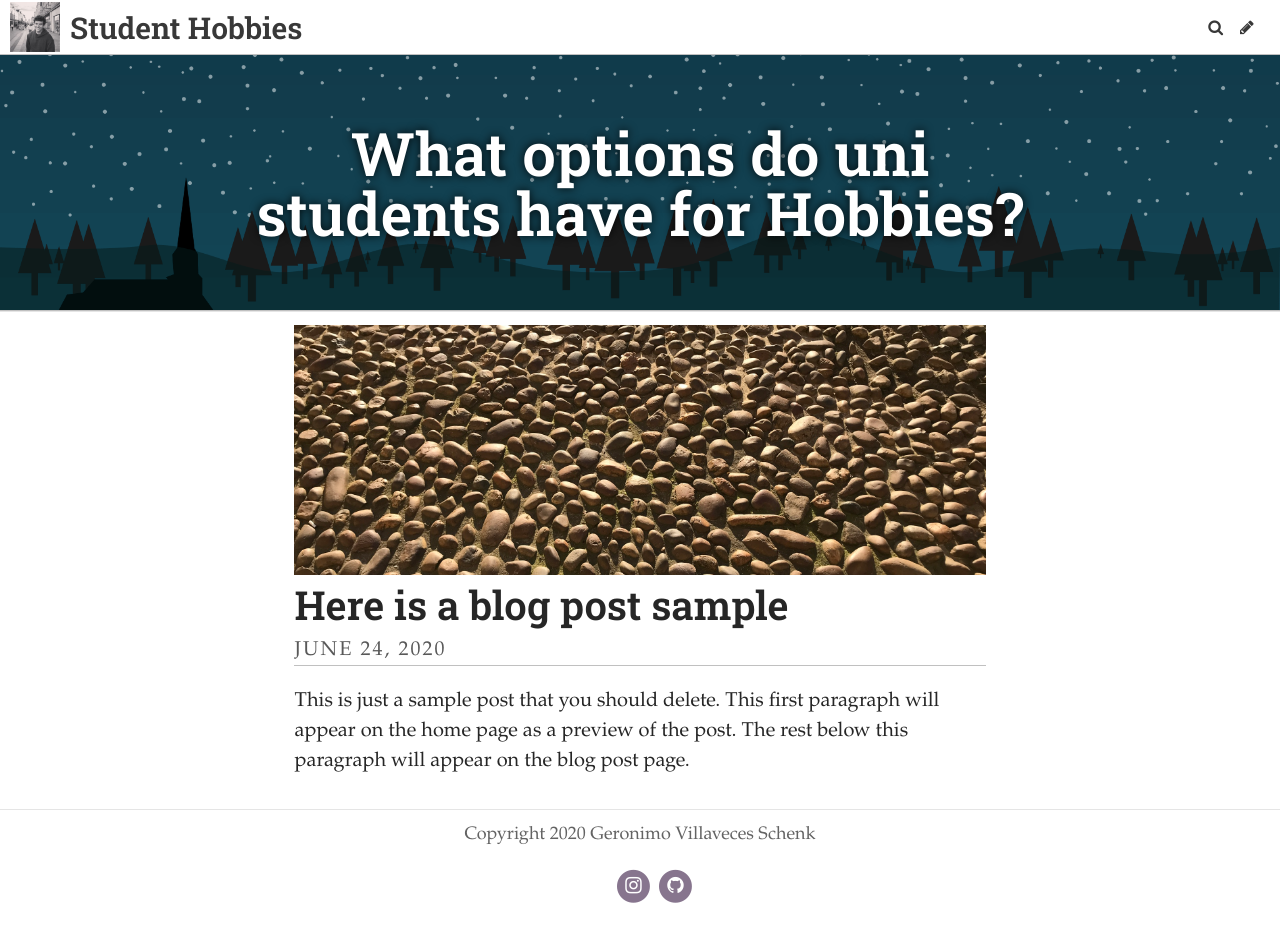
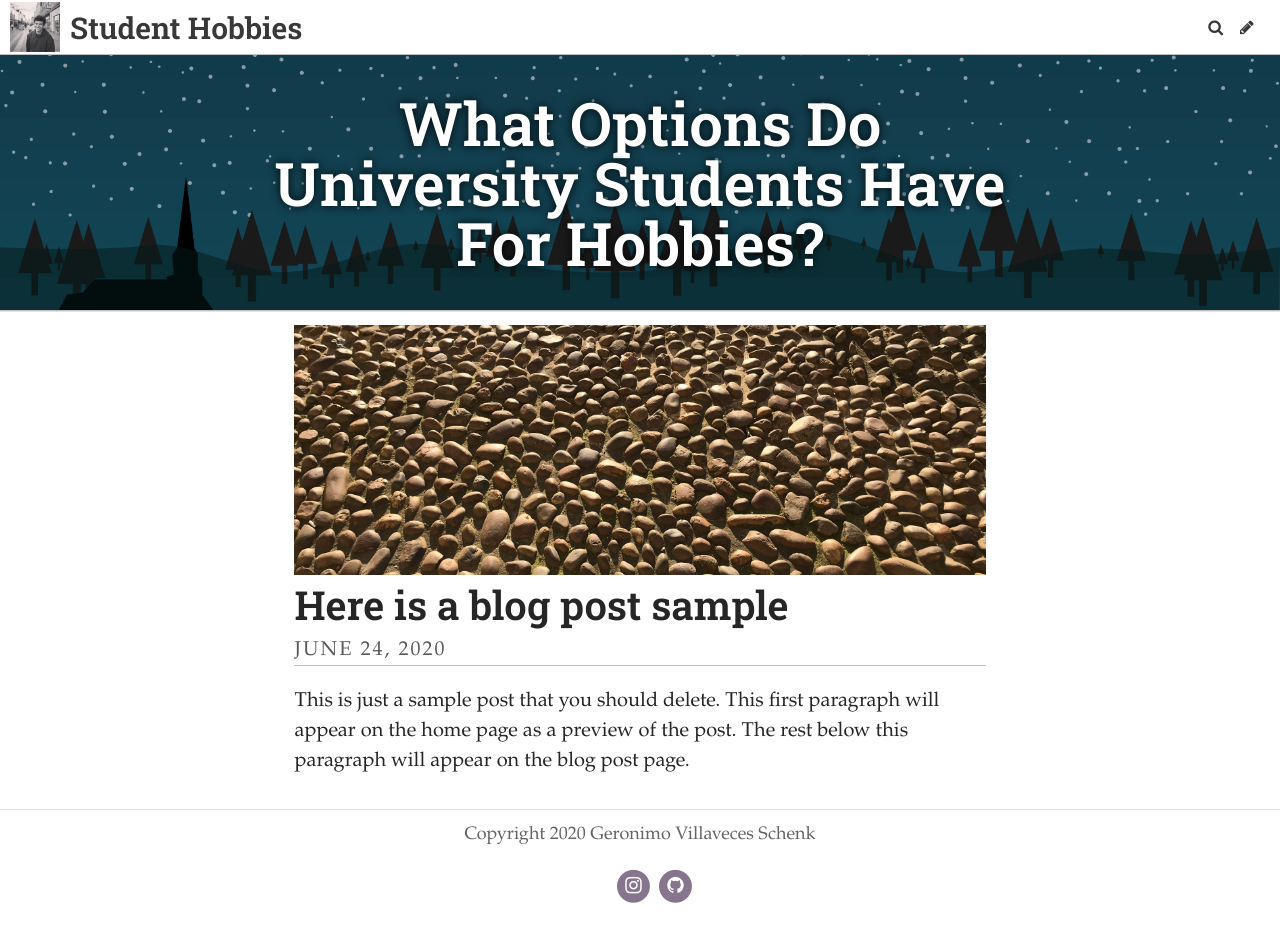
Before and after one commit to Geronimov/STHobbies, a Jekyll site: the page built from index.html, in a window 1280 px wide. Built offline with Jekyll 4.4.1, drawn with Linux system fonts in a browser that asks for light colours; some web fonts are replaced; the list of posts is cut into pages by our own code.

Commit message:
Update Settings “general”

```diff
--- a/_data/settings.yml
+++ b/_data/settings.yml
@@ -3,7 +3,7 @@ description: "Hi, I'm Geronimo Villaveces, a second year student in Oxfrod
   Brookes. I made this website to show students their different options when
   looking for a hobby. I will do my best to show the costs and how compatible it
   is with uni life. "
-header_text: "What options do uni students have for Hobbies? "
+header_text: "What Options Do University Students Have For Hobbies? "
 footer_text: "Copyright 2020 Geronimo Villaveces Schenk "
 header_feature_image: ../uploads/background-2.webp
 bannerheight: 20vmax
```
